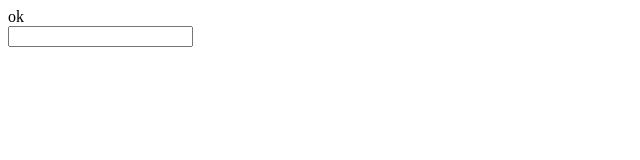
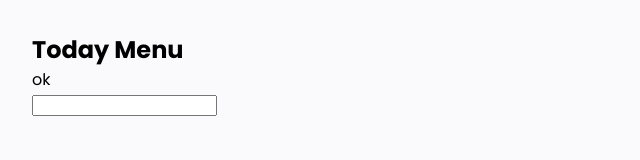
Before and after one commit to frontend-practice-food/foodie, an Astro site: page / in a window 1280 px wide. Shown: the whole page, without its empty margins (0-640 px from the left). Built offline with nearby package versions, Linux system fonts and the light colour scheme; Astro itself is replaced by a stand-in of ours.

Commit message:
add layout, basic css, nav

```diff
--- a/package.json
+++ b/package.json
@@ -16,5 +16,8 @@
     "astro": "^2.0.18",
     "react": "^18.2.0",
     "react-dom": "^18.2.0"
+  },
+  "devDependencies": {
+    "sass": "^1.59.3"
   }
 }
--- /dev/null
+++ b/src/components/Nav.astro
@@ -0,0 +1,10 @@
+<nav>
+  <h1>Today Menu</h1>
+</nav>
+
+<style lang="scss">
+  h1 {
+    margin: 0;
+    padding: 0;
+  }
+</style>
--- /dev/null
+++ b/src/layouts/Layout.astro
@@ -0,0 +1,26 @@
+<html lang="en">
+  <head>
+    <meta charset="utf-8" />
+    <meta name="viewport" content="width=device-width, initial-scale=1" />
+    <link rel="preconnect" href="https://fonts.googleapis.com" />
+    <link rel="preconnect" href="https://fonts.gstatic.com" crossorigin />
+    <link
+      href="https://fonts.googleapis.com/css2?family=Poppins:wght@400;700&display=swap"
+      rel="stylesheet"
+    />
+  </head>
+  <body>
+    <slot />
+    <!-- your content is injected here -->
+  </body>
+</html>
+
+<style lang="scss">
+  body {
+    box-sizing: border-box;
+    margin: 0;
+    padding: 2rem;
+    font-family: "Poppins", sans-serif;
+    background-color: #faf9fb;
+  }
+</style>
--- a/src/pages/index.astro
+++ b/src/pages/index.astro
@@ -1,6 +1,11 @@
 ---
 import App from "../components/App";
+import Nav from "../components/Nav.astro";
+import Layout from "../layouts/Layout.astro";
 ---
 
-<div>ok</div>
-<App client:visible />
+<Layout>
+  <Nav />
+  <div>ok</div>
+  <App client:visible />
+</Layout>
```
Also changed, not shown: 1 other file.
